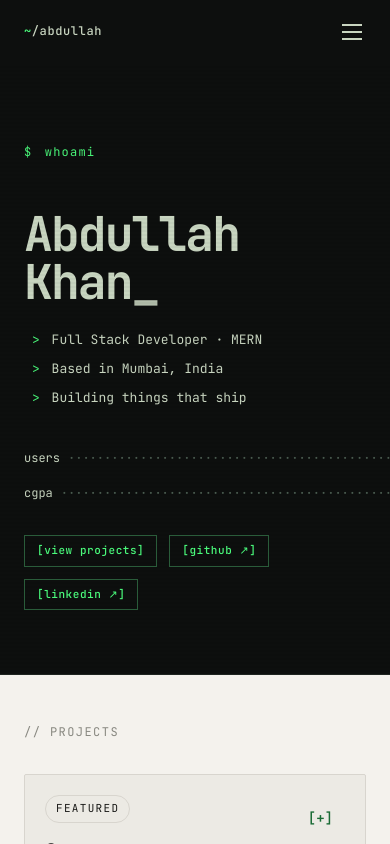
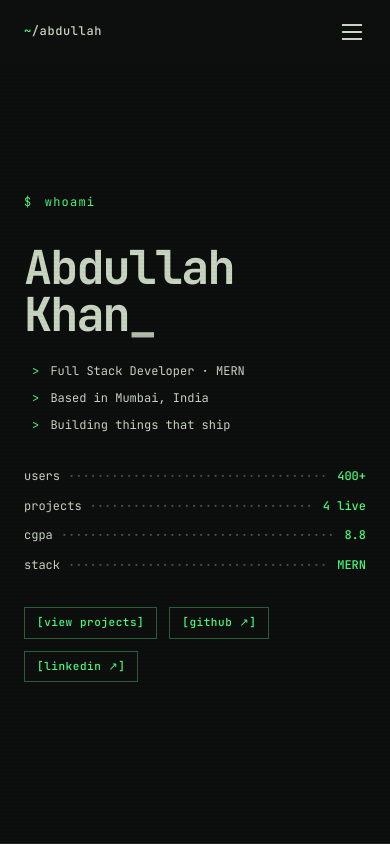
Before and after one commit to Abdullah-ext1/portfolio, a React (Vite) app: page / in a window 390 px wide. Shown: the top 844 px of the page. Built offline with nearby package versions, Linux system fonts and the light colour scheme.

Commit message:
responsiveness fix

```diff
--- a/src/components/Hero/Hero.css
+++ b/src/components/Hero/Hero.css
@@ -61,29 +61,33 @@
   display: flex;
   align-items: baseline;
   width: 100%;
+  min-width: 0;
+  gap: 0.5rem;
 }
 
 .stat-label {
   color: var(--terminal-text);
   font-weight: 400;
+  flex-shrink: 0;
 }
 
 .stat-dots {
   color: var(--terminal-muted);
   font-weight: 400;
   flex: 1;
+  min-width: 0;
   overflow: hidden;
   white-space: nowrap;
-  margin: 0 0.5rem;
 }
 
 .stat-dots::after {
-  content: '····················································································';
+  content: '················································· ';
 }
 
 .stat-value {
   color: var(--terminal-green);
   font-weight: 500;
+  flex-shrink: 0;
 }
 
 .hero-cta {
@@ -133,18 +137,29 @@
 
 @media (max-width: 768px) {
   #hero {
-    padding: 6rem 1.5rem 4rem;
-    justify-content: flex-end;
-    min-height: 80vh;
+    padding: 5rem 1.5rem 3rem;
+    justify-content: center;
+    min-height: 100vh;
+    min-height: 100dvh;
+  }
+
+  .hero-prompt {
+    margin-bottom: 2rem;
   }
 
   .hero-name {
     margin-bottom: 1.5rem;
+    font-size: clamp(40px, 12vw, 64px);
+  }
+
+  .hero-output {
+    margin-bottom: 1.5rem;
+    font-size: 12px;
   }
 
   .hero-stats {
-    grid-template-columns: repeat(2, 1fr);
-    gap: 1rem;
+    grid-template-columns: 1fr;
+    gap: 0.65rem;
     margin-bottom: 2rem;
   }
 
--- a/src/components/Projects/Projects.jsx
+++ b/src/components/Projects/Projects.jsx
@@ -176,9 +176,9 @@ const ProjectCard = ({ project, isFeatured, isOpen, onToggle }) => {
 }
 
 export const Projects = () => {
-  const ref = useReveal()
   const [openProject, setOpenProject] = useState(null)
   const [showAll, setShowAll] = useState(false)
+  const ref = useReveal([showAll])
 
   const handleToggle = (name) => {
     setOpenProject((prev) => (prev === name ? null : name))
--- a/src/hooks/useReveal.js
+++ b/src/hooks/useReveal.js
@@ -1,6 +1,8 @@
 import { useEffect, useRef } from 'react'
 
-export const useReveal = () => {
+const EMPTY_DEPS = []
+
+export const useReveal = (deps = EMPTY_DEPS) => {
   const ref = useRef(null)
 
   useEffect(() => {
@@ -19,11 +21,10 @@ export const useReveal = () => {
     const observedElements = []
 
     if (ref.current) {
-      if (ref.current.classList.contains('reveal')) {
+      if (ref.current.classList.contains('reveal') && !ref.current.classList.contains('visible')) {
         observedElements.push(ref.current)
       }
-      const children = ref.current.querySelectorAll('.reveal')
-      children.forEach((child) => {
+      ref.current.querySelectorAll('.reveal:not(.visible)').forEach((child) => {
         observedElements.push(child)
       })
 
@@ -35,7 +36,7 @@ export const useReveal = () => {
         observer.unobserve(el)
       })
     }
-  }, [])
+  }, deps)
 
   return ref
 }
```
